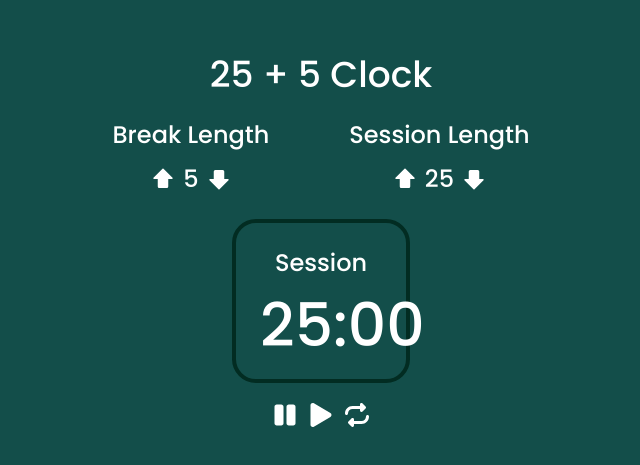
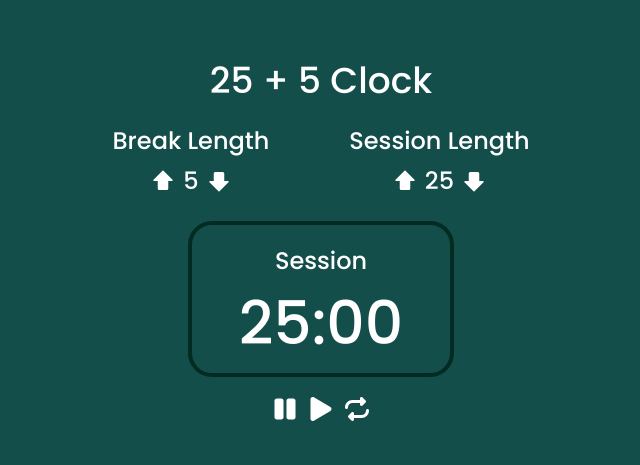
Before and after one commit to RandyMadrigal/timer-react, a React (Vite) app: page / in a window 1280 px wide. Shown: the part 149-614 px from the top of the page, without its empty margins (319-959 px from the left). Built offline with nearby package versions, Linux system fonts and the light colour scheme; a web font is replaced by a local one.

Commit message:
Update components, add logic to handleClick func

```diff
--- a/src/components/Pad.jsx
+++ /dev/null
@@ -1,26 +0,0 @@
-import PropTypes from "prop-types";
-import { PiArrowFatUpFill, PiArrowFatDownFill } from "react-icons/pi";
-
-export const Pad = ({ title, counter }) => {
-  return (
-    <div className="flex flex-col gap-3 my-6 text-center text-2xl">
-      <div>
-        <h3>{title}</h3>
-      </div>
-      <div className="flex justify-center gap-2">
-        <button>
-          <PiArrowFatUpFill />
-        </button>
-        <h3>{counter}</h3>
-        <button>
-          <PiArrowFatDownFill />
-        </button>
-      </div>
-    </div>
-  );
-};
-
-Pad.propTypes = {
-  title: PropTypes.string.isRequired,
-  counter: PropTypes.string.isRequired,
-};
--- /dev/null
+++ b/src/components/PadBreak.jsx
@@ -0,0 +1,34 @@
+import PropTypes from "prop-types";
+import { PiArrowFatDownFill } from "react-icons/pi";
+import { PiArrowFatUpFill } from "react-icons/pi";
+
+export const PadBreak = ({
+  title,
+  counter,
+  handleClickUp,
+  handleClickDown,
+}) => {
+  return (
+    <div className="flex flex-col gap-2 my-6 text-center text-2xl">
+      <div>
+        <h3 id="break-label">{title}</h3>
+      </div>
+      <div className="flex justify-center gap-2">
+        <button id="break-increment" onClick={handleClickUp}>
+          <PiArrowFatUpFill />
+        </button>
+        <h3 id="break-length">{counter}</h3>
+        <button id="break-decrement" onClick={handleClickDown}>
+          <PiArrowFatDownFill />
+        </button>
+      </div>
+    </div>
+  );
+};
+
+PadBreak.propTypes = {
+  title: PropTypes.string.isRequired,
+  counter: PropTypes.number.isRequired,
+  handleClickUp: PropTypes.func,
+  handleClickDown: PropTypes.func,
+};
--- /dev/null
+++ b/src/components/PadSession.jsx
@@ -0,0 +1,34 @@
+import PropTypes from "prop-types";
+import { PiArrowFatDownFill } from "react-icons/pi";
+import { PiArrowFatUpFill } from "react-icons/pi";
+
+export const PadSession = ({
+  title,
+  counter,
+  handleClickUp,
+  handleClickDown,
+}) => {
+  return (
+    <div className="flex flex-col gap-2 my-6 text-center text-2xl">
+      <div>
+        <h3 id="session-label">{title}</h3>
+      </div>
+      <div className="flex justify-center gap-2">
+        <button id="session-increment" onClick={handleClickUp}>
+          <PiArrowFatUpFill />
+        </button>
+        <h3 id="session-length">{counter}</h3>
+        <button id="session-decrement" onClick={handleClickDown}>
+          <PiArrowFatDownFill />
+        </button>
+      </div>
+    </div>
+  );
+};
+
+PadSession.propTypes = {
+  title: PropTypes.string.isRequired,
+  counter: PropTypes.number.isRequired,
+  handleClickUp: PropTypes.func,
+  handleClickDown: PropTypes.func,
+};
--- a/src/components/Play.jsx
+++ b/src/components/Play.jsx
@@ -3,7 +3,7 @@ import { FaPlay } from "react-icons/fa";
 export const Play = () => {
   return (
     <>
-      <FaPlay />
+      <FaPlay id="start_stop" />
     </>
   );
 };
--- a/src/components/Repeat.jsx
+++ b/src/components/Reset.jsx
@@ -1,9 +1,9 @@
 import { FaRepeat } from "react-icons/fa6";
 
-export const Repeat = () => {
+export const Reset = () => {
   return (
     <>
-      <FaRepeat />
+      <FaRepeat id="reset" />
     </>
   );
 };
--- a/src/components/Timer.jsx
+++ b/src/components/Timer.jsx
@@ -1,14 +1,19 @@
 import PropTypes from "prop-types";
 
-export const Timer = ({ title }) => {
+export const Timer = ({ title, value }) => {
   return (
-    <div className="border-4 rounded-3xl border-emerald-950 w-2/12 p-6 text-center ">
-      <h3 className="text-2xl">{title}</h3>
-      <h2 className="text-6xl mt-4">25:00</h2>
+    <div className="border-4 rounded-3xl border-emerald-950 w-3/12 py-5 text-center ">
+      <h3 id="timer-label" className="text-2xl">
+        {title}
+      </h3>
+      <h2 id="time-left" className="text-6xl mt-4">
+        {value}:00
+      </h2>
     </div>
   );
 };
 
 Timer.propTypes = {
   title: PropTypes.string.isRequired,
+  value: PropTypes.number.isRequired,
 };
--- a/src/components/TimerContainer.jsx
+++ b/src/components/TimerContainer.jsx
@@ -1,24 +1,62 @@
 import { Header } from "./Header";
-import { Pad } from "./Pad";
 import { Timer } from "./Timer";
 import { Play } from "./Play";
 import { Pause } from "./Pause";
-import { Repeat } from "./Repeat";
+import { Reset } from "./Reset";
+import { useState } from "react";
+import { PadBreak } from "./PadBreak";
+import { PadSession } from "./PadSession";
 
 export const TimerContainer = () => {
+  const [breakLength, setBreakLength] = useState(5);
+  const [sessionLength, setSessionLength] = useState(25);
+
+  const handleClickUp = (e) => {
+    const btnId = e.currentTarget.id;
+
+    btnId === "break-increment"
+      ? setBreakLength(breakLength + 1)
+      : setSessionLength(sessionLength + 1);
+  };
+
+  const handleClickDown = (e) => {
+    const btnId = e.currentTarget.id;
+
+    switch (btnId) {
+      case "break-decrement":
+        breakLength > 1 && setBreakLength(breakLength - 1);
+        break;
+      case "session-decrement":
+        sessionLength > 1 && setSessionLength(sessionLength - 1);
+        break;
+      default:
+        break;
+    }
+  };
+
   return (
     //TODO responsive
     <div className="flex flex-col justify-center items-center w-10/12 ">
       <Header />
       <div className="flex flex-col md:flex-row gap-20">
-        <Pad title="Break Length" counter="5" />
-        <Pad title="Session Length" counter="25" />
+        <PadBreak
+          title="Break Length"
+          counter={breakLength}
+          handleClickUp={handleClickUp}
+          handleClickDown={handleClickDown}
+        />
+        <PadSession
+          title="Session Length"
+          counter={sessionLength}
+          handleClickUp={handleClickUp}
+          handleClickDown={handleClickDown}
+        />
       </div>
-      <Timer title="Session" />
+      <Timer title="Session" value={sessionLength} />
       <div className="flex flex-row gap-3 my-5 text-2xl">
         <Pause />
         <Play />
-        <Repeat />
+        <Reset />
       </div>
     </div>
   );
```
